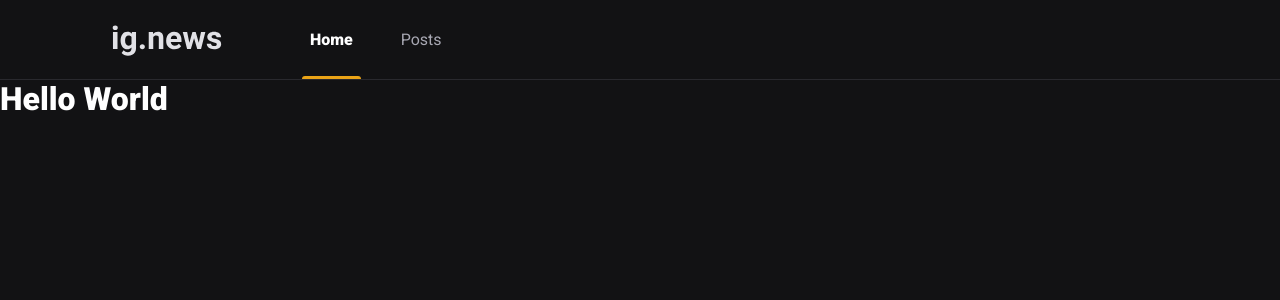
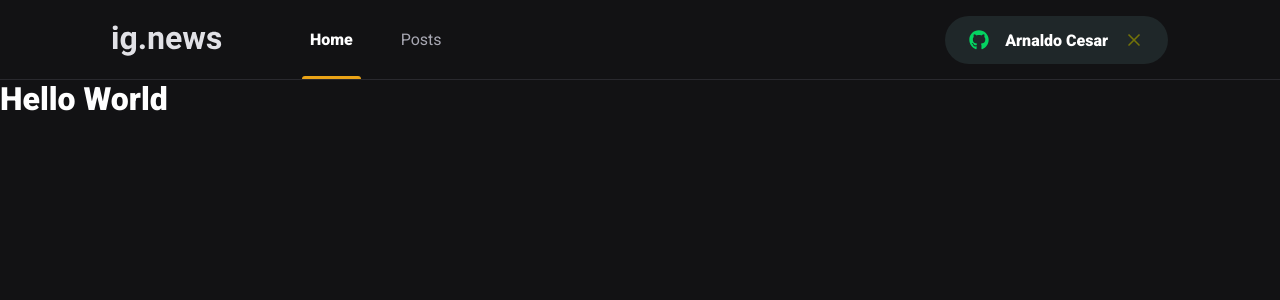
Before and after one commit to danilocucharro/ignews, a Next.js app: page / in a window 1280 px wide. Shown: the top 300 px of the page. Built offline with nearby package versions, Linux system fonts and the light colour scheme.

Commit message:
criado um botao de logar

```diff
--- a/package.json
+++ b/package.json
@@ -11,6 +11,7 @@
     "next": "10.1.3",
     "react": "17.0.2",
     "react-dom": "17.0.2",
+    "react-icons": "^4.2.0",
     "sass": "^1.32.10"
   },
   "devDependencies": {
--- a/src/components/Header/index.tsx
+++ b/src/components/Header/index.tsx
@@ -1,3 +1,4 @@
+import { SignInButton } from '../SignInButton';
 import styles from './styles.module.scss';
 
 export function Header(){
@@ -9,6 +10,8 @@ export function Header(){
                     <a className={styles.active}>Home</a>
                     <a>Posts</a>
                 </nav>
+
+                <SignInButton/>
             </div>
         </header>
     )
--- a/src/components/Header/styles.module.scss
+++ b/src/components/Header/styles.module.scss
@@ -51,4 +51,8 @@
             }
         }
     }
+
+    button {
+        margin-left: auto;
+    }
 }
--- /dev/null
+++ b/src/components/SignInButton/index.tsx
@@ -0,0 +1,28 @@
+import {FaGithub} from 'react-icons/fa'
+import {FiX} from 'react-icons/fi';
+
+import styles from './styles.module.scss';
+
+export function SignInButton(){
+    const isUserLoggedIn = true;
+
+
+    return isUserLoggedIn ? (
+        <button
+            type="button"
+            className={styles.signInButton}
+            >
+            <FaGithub color="#04d361"/>
+            Arnaldo Cesar
+            <FiX color="#737308" className={styles.closeIcon} />
+        </button>
+    ) : (
+        <button
+            type="button"
+            className={styles.signInButton}
+            >
+            <FaGithub color="#eba417"/>
+            Sign in with Github
+        </button>
+    )
+}
--- /dev/null
+++ b/src/components/SignInButton/styles.module.scss
@@ -0,0 +1,32 @@
+.signInButton{
+    height: 3rem;
+    border-radius: 3rem;//arredondao o maximo possivel de acordo com o proprio height do elemento
+    background: var(--gray-850);
+    border: 0;
+    padding: 0 1.5rem;
+
+    display: flex;
+    align-items: center;
+    justify-content: center;
+
+    color: var(--white);
+    font-weight: bold;
+
+    svg{
+        width: 20px;
+        height: 20px;
+    }
+
+    svg:first-child{//pega o primeiro svg dentro do elemento
+        margin-right: 1rem;
+    }
+
+    svg.closeIcon {
+        margin-left: 1rem;
+    }
+
+    transition: filter 0.2s;
+    &:hover{
+        filter: brightness(0.8);//reduxir em 20% a claridade do botao
+    }
+}
--- a/styles/global.scss
+++ b/styles/global.scss
@@ -10,6 +10,7 @@
     --gray-100: #e1e1e6;
     --gray-300: #a8a8b3;
     --gray-800: #29292e;
+    --gray-850: #1f2729;
     --gray-900: #121214;
 
     --cyan-500: #61dafb;
```
Also changed, not shown: 1 other file (tests, documents, lock files or other folders).
